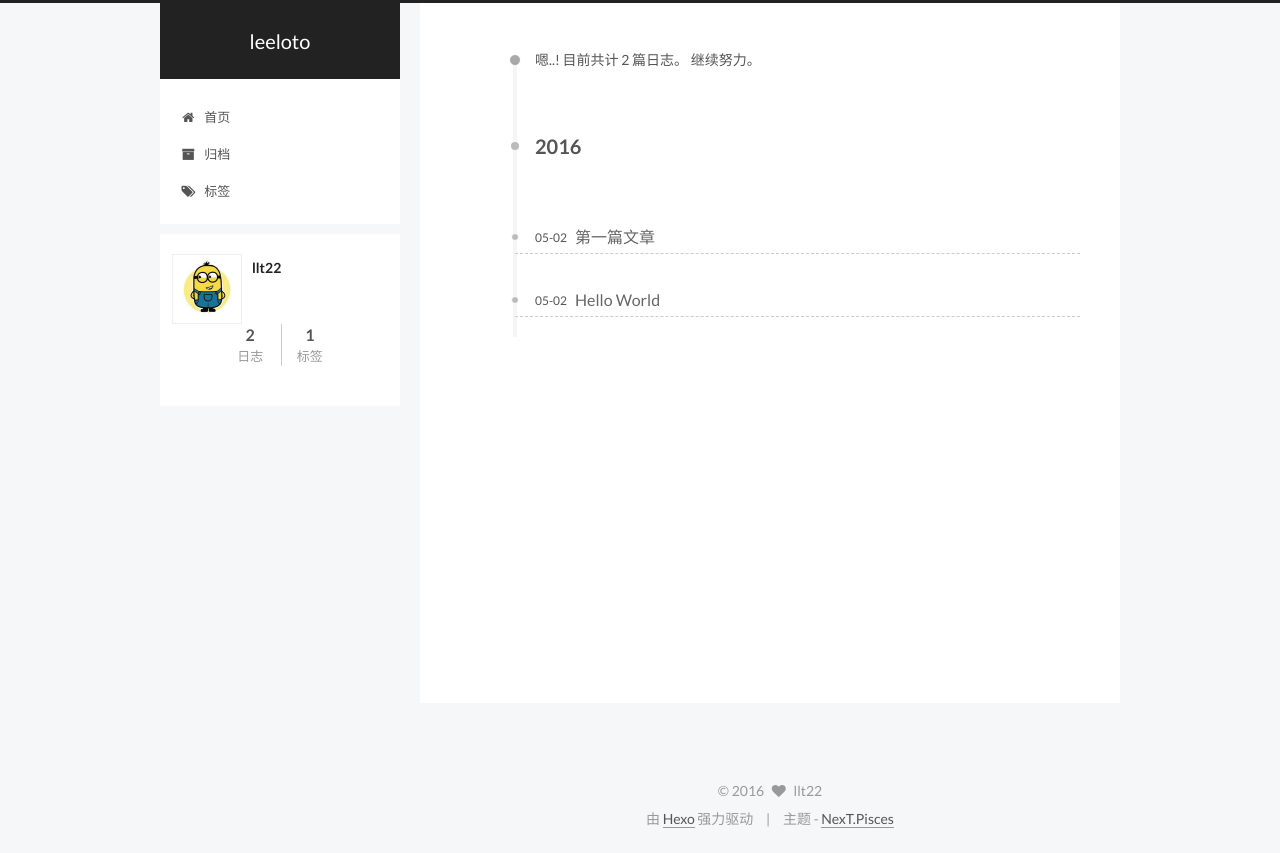
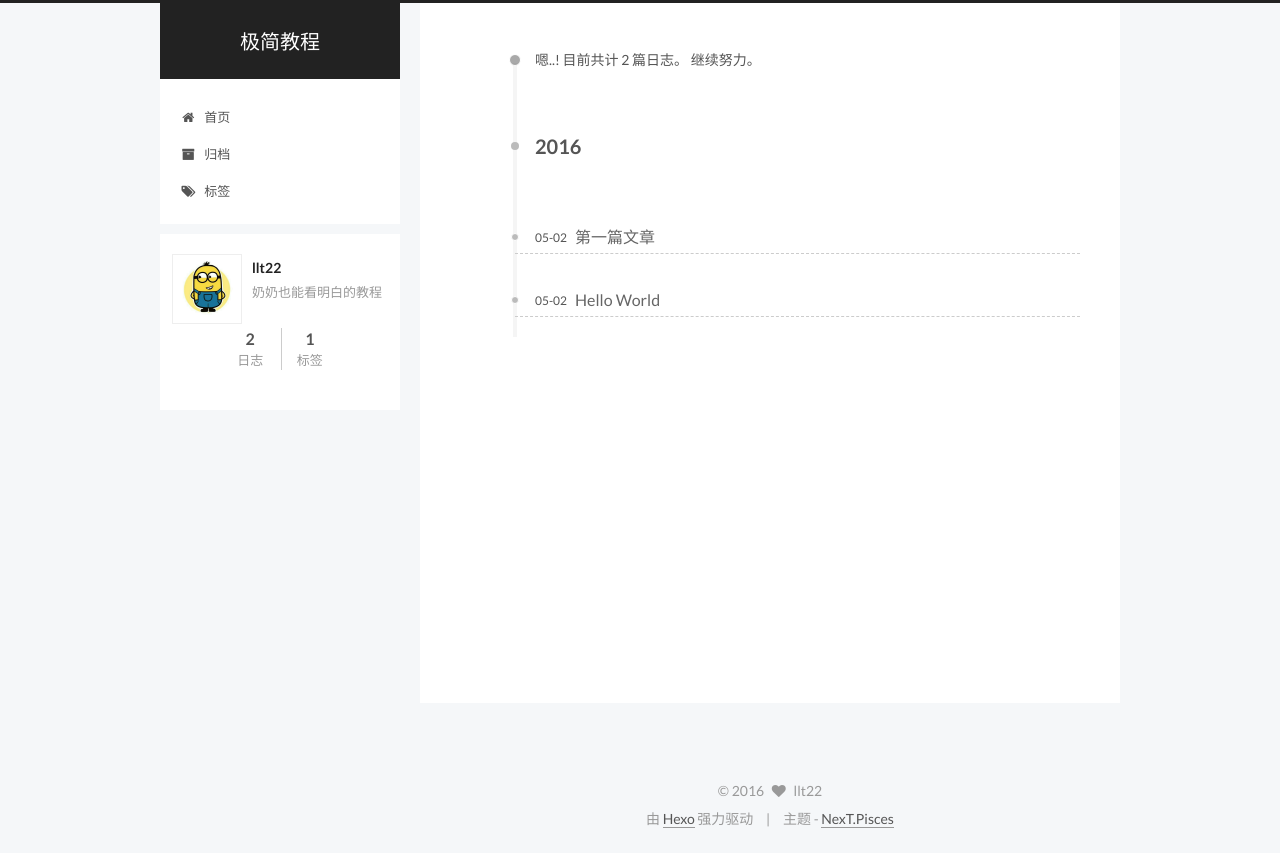
Before and after one commit to llt22/llt22-22.github.io, a plain HTML site: page archives/2016/05/index.html in a window 1280 px wide. Drawn offline with Linux system fonts and the light colour scheme.

Commit message:
Site updated: 2016-05-02 15:23:39

```diff
--- a/archives/2016/05/index.html
+++ b/archives/2016/05/index.html
@@ -80,15 +80,15 @@
 
 
 
-<meta name="description">
+<meta name="description" content="奶奶也能看明白的教程">
 <meta property="og:type" content="website">
-<meta property="og:title" content="leeloto">
+<meta property="og:title" content="极简教程">
 <meta property="og:url" content="http://yoursite.com/archives/2016/05/index.html">
-<meta property="og:site_name" content="leeloto">
-<meta property="og:description">
+<meta property="og:site_name" content="极简教程">
+<meta property="og:description" content="奶奶也能看明白的教程">
 <meta name="twitter:card" content="summary">
-<meta name="twitter:title" content="leeloto">
-<meta name="twitter:description">
+<meta name="twitter:title" content="极简教程">
+<meta name="twitter:description" content="奶奶也能看明白的教程">
 
 
 
@@ -106,7 +106,7 @@
   };
 </script>
 
-  <title> 归档 | leeloto </title>
+  <title> 归档 | 极简教程 </title>
 </head>
 
 <body itemscope itemtype="http://schema.org/WebPage" lang="zh-Hans">
@@ -137,7 +137,7 @@
   <div class="custom-logo-site-title">
     <a href="/"  class="brand" rel="start">
       <span class="logo-line-before"><i></i></span>
-      <span class="site-title">leeloto</span>
+      <span class="site-title">极简教程</span>
       <span class="logo-line-after"><i></i></span>
     </a>
   </div>
@@ -335,7 +335,7 @@
                src="/images/avatar.jpg"
                alt="llt22" />
           <p class="site-author-name" itemprop="name">llt22</p>
-          <p class="site-description motion-element" itemprop="description"></p>
+          <p class="site-description motion-element" itemprop="description">奶奶也能看明白的教程</p>
         </div>
         <nav class="site-state motion-element">
           <div class="site-state-item site-state-posts">
--- a/css/main.css
+++ b/css/main.css
@@ -1535,7 +1535,7 @@ pre .javascript .function {
   width: 4px;
   height: 4px;
   border-radius: 50%;
-  background: #c1c270;
+  background: #447ff2;
 }
 .links-of-blogroll {
   font-size: 13px;
```
Also changed, not shown: 2016/05/02/hello-world/index.html (+4 -4 lines), 2016/05/02/test/index.html (+4 -4 lines), archives/2016/index.html (+9 -9 lines), archives/index.html (+9 -9 lines), git教程/index.html (+7 -7 lines), index.html (+9 -9 lines), tags/标签/index.html (+9 -9 lines).
